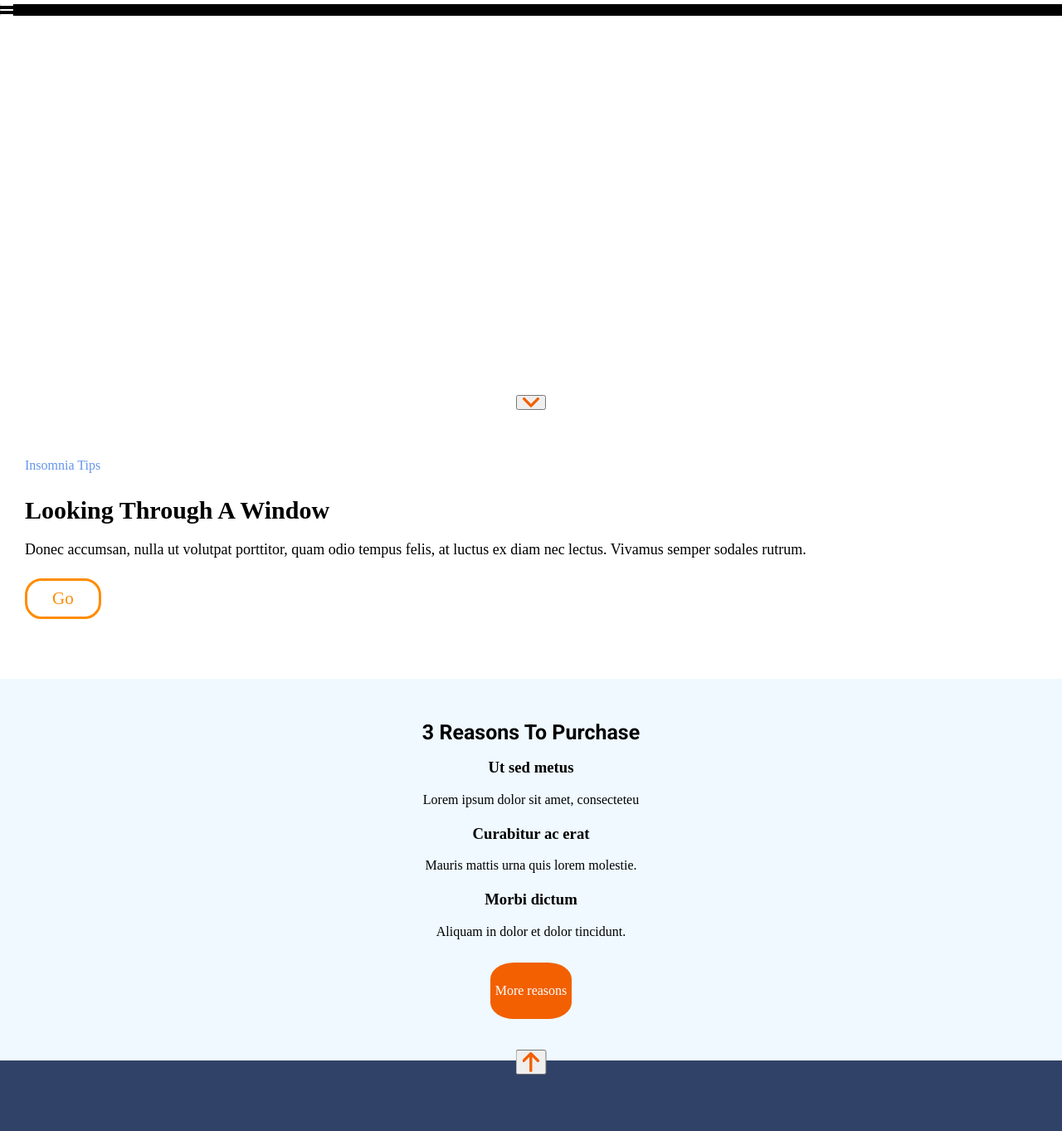
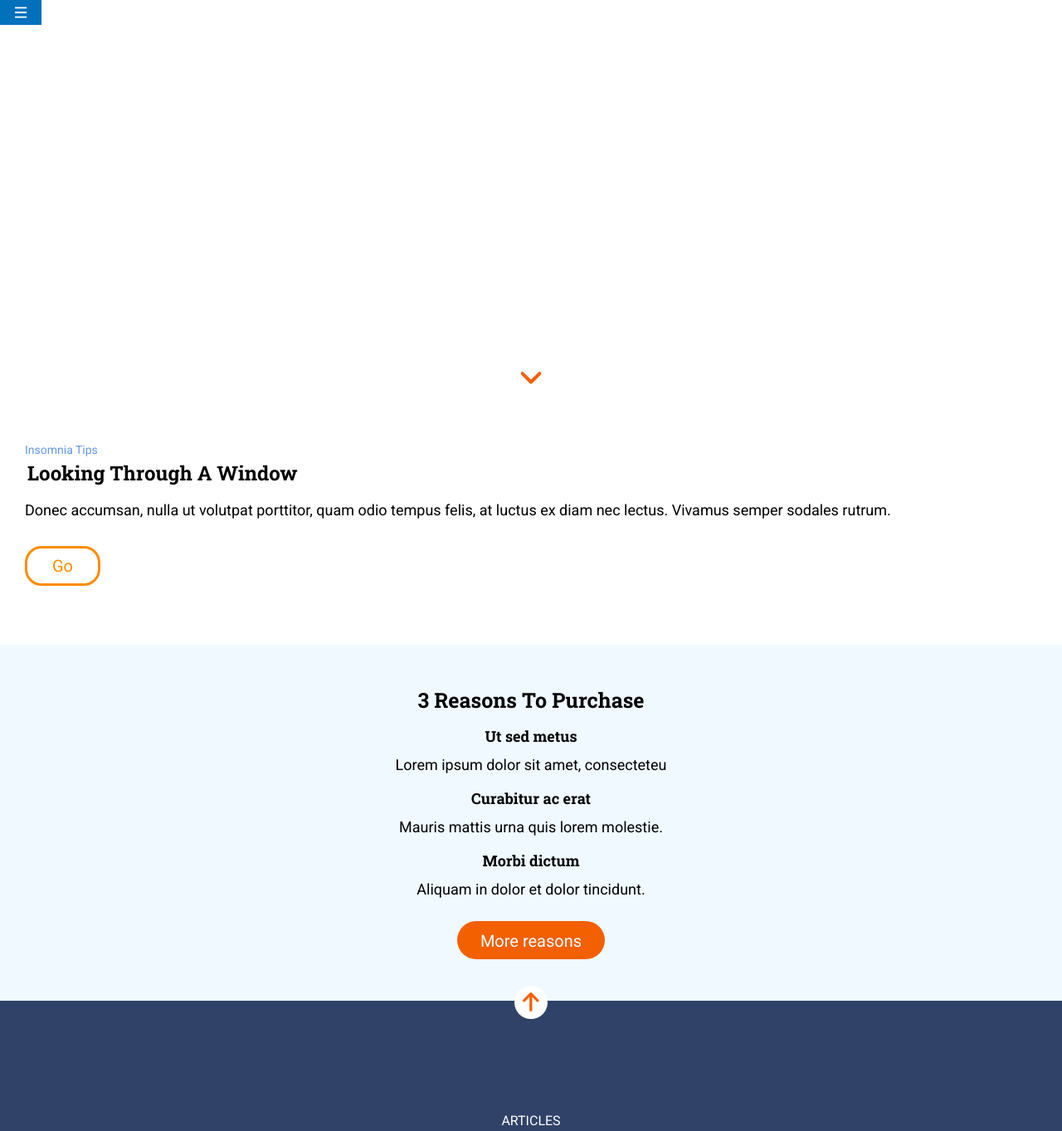
Before and after one commit to Adalab/modulo-1-evaluacion-final-Roxana-Solano, a website built with Vite: page src/index.html in a window 1280 px wide. Shown: the top 1363 px of the page at 83% size. Built offline with nearby package versions, Linux system fonts and the light colour scheme; files whose address does not match are found by name.

Commit message:
add styless buttons

```diff
--- a/src/partials/_section0.html
+++ b/src/partials/_section0.html
@@ -4,8 +4,8 @@
             <h1> Anonymous Proxy</h1>
             <h3>In hac habitasse platea dictumst.</h3>
         </div>
-        <button>
-            <img src="../public/images/ico-scroll-down.svg" alt="down arrow" />
+        <button class="symbol">
+            <a href="#reason-to-purchase"><img src="../public/images/ico-scroll-down.svg" alt="down arrow" /></a>
         </button>
     </div>
 
--- a/src/partials/_section2.html
+++ b/src/partials/_section2.html
@@ -1,9 +1,9 @@
-<section class="rectangle-2">
+<section id="reason-to-purchase" class="rectangle-2">
     <h1 class="reasons">3 Reasons To Purchase</h1>
     <article class="container-three">
         <div class="first-box">
-            <div class="set">
-                <h3><strong>Ut sed metus</strong></h3>
+            <div>
+                <h3 class="set"><strong>Ut sed metus</strong></h3>
                 <p class="lorem">Lorem ipsum dolor sit amet, consecteteu</p>
             </div>
         </div>
--- a/src/partials/footer.html
+++ b/src/partials/footer.html
@@ -2,7 +2,7 @@
     <section class="rectangle-3">
         <article class="book">
             <ul>
-                <li>ARTICLES</li>
+                <li><a href="https://adalab.es/" target="_blank">ARTICLES</a></li>
             </ul>
             <ul>
                 <li>BOOKS</li>
--- a/src/partials/header.html
+++ b/src/partials/header.html
@@ -1,5 +1,6 @@
 <header>
     <div class="menu">
-        <img src="../public/images/ico-menu.svg" alt="hamburger menu" />
+        <a href="https://adalab.es/" target="_blank"><img src="../public/images/ico-menu.svg"
+                alt="hamburger menu" /></a>
     </div>
 </header>
--- a/src/scss/pages/_footer.scss
+++ b/src/scss/pages/_footer.scss
@@ -6,12 +6,14 @@
     flex-direction: column;
     justify-content: flex-start;
     align-items: normal;
-    gap: 30%;
     ul{
         list-style: none;
         margin: 0px;
         padding: 0px;
         padding-top: 5px;
+        a{
+            text-decoration: none;
+        }
     }
 }
 
--- a/src/scss/pages/_generalstyles.scss
+++ b/src/scss/pages/_generalstyles.scss
@@ -1,4 +1,6 @@
-
+html {
+  scroll-behavior: smooth;
+}
 body{
   margin: 0px;
   padding: 0px;
--- a/src/scss/pages/_header.scss
+++ b/src/scss/pages/_header.scss
@@ -1,4 +1,16 @@
-.menu{
-    background-color: black;
-    margin-top: 5px;
+header{
+    width: 50px;
+    height: 0px;
+    position: sticky;
+    z-index: 100;
+    top: 0px;
+    img{
+        width: 15px;
+        height: 30px;
+        margin-left: 50%;
+        transform: translateX(-50%);
+    }
+    .menu{
+        background-color: #0271bc;
+    }
 }
--- a/src/scss/pages/_section0.scss
+++ b/src/scss/pages/_section0.scss
@@ -34,3 +34,15 @@
         text-align: center;
     }
 }
+.symbol{
+    background-color: white;
+    border-radius: 50%;
+    border: 0px;
+    width: 40px;
+    height: 40px;
+    img{
+        margin-left: 50%;
+        width: 25px;
+        transform: translateX(-50%);
+    }
+}
--- a/src/scss/pages/_section1.scss
+++ b/src/scss/pages/_section1.scss
@@ -5,22 +5,30 @@
 }
 .tips{
     color: cornflowerblue;
+    font-size: 14px;
+    font-family: "Roboto";
+
 }
 .looking{
-    font-size: 30px;
+    font-size: 24px;
     text-align: left;
+     font-family: 'Roboto Slab';
+     margin: 3px;
 
 }
 .donec{
+    font-family: "Roboto";
     font-size: 18px;
+    margin-bottom: 10px;
 }
 .button{
     color: darkorange;
     border-color: darkorange;
     background-color: white;
-    font-size: 21px;
+    font-size: 20px;
     border-radius: 20px;
     border: solid 3px;
     margin-block: 1em;
     padding: 10px 30px;
+    font-family: 'Roboto';
 }
--- a/src/scss/pages/_section2.scss
+++ b/src/scss/pages/_section2.scss
@@ -2,10 +2,9 @@
 .rectangle-2{
     background-color: #eff9ff;
 
-
 }
 .reasons{
-    font-family: "Roboto" ;
+    font-family: 'Roboto Slab';
     font-size: 25px;
     font-weight: bold;
     line-height: normal;
@@ -19,9 +18,20 @@
     text-align: center;
     grid-template-columns: 1fr;
     place-items: center;
+    h3{
+        font-family: "Roboto Slab";
+        font-size: 18px;
+    }
+    p{
+        font-family: 'Roboto';
+        font-size: 18px;
+        padding: 10px 20px 0px 20px;
+        margin: 0px;
+    }
+}
 
-}
 .more{
+    font-family: "Roboto";
     text-align: center;
     margin: 25px 0px 0px 0px;
     padding-bottom: 50px;
@@ -30,16 +40,33 @@
         background-color: #f26002;
         color: white;
         border: 0px;
-        border-radius: 29%;
+        border-radius: 24px;
+        padding: 13px 28px 11px 28px;
+        font-size: 20px;
+        transition: transform 0.3s ease, background-color 0.3s ease;
+    }
+    :hover{
+        transform: scale(1.1);
+        background-color: #45a049;
     }
 }
 .arrow{
     position: relative;
     height: 0px;
     button{
-        position:absolute;
+        position: absolute;
         left: 50%;
-        top: -13px;
+        top: -18px;
+        transform: translateX(-50%);
+        background-color: white;
+        border-radius: 69%;
+        width: 40px;
+        height: 40px;
+        border: 0px;
+    }
+    img{
+        margin-left: 50%;
+        width: 20px;
         transform: translateX(-50%);
     }
 }
```
